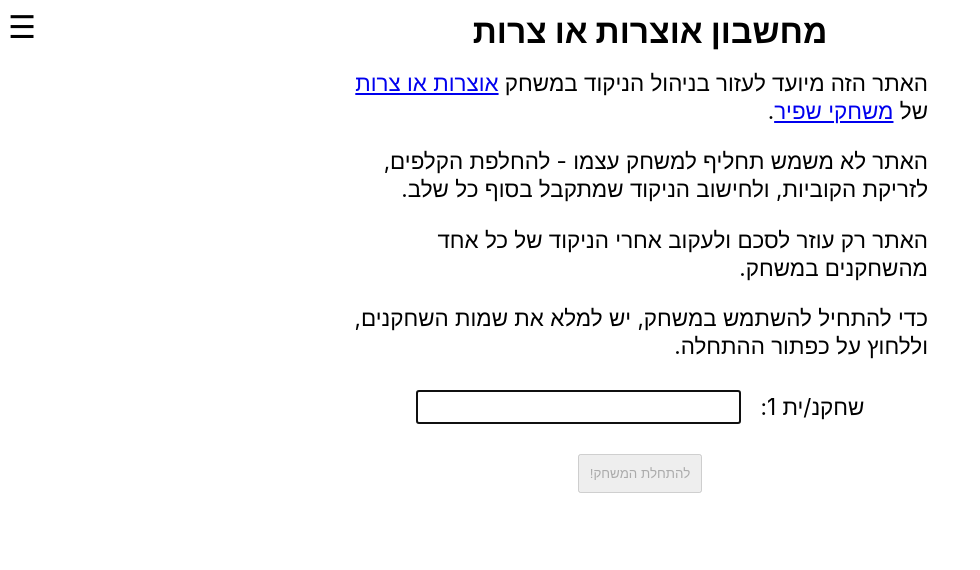
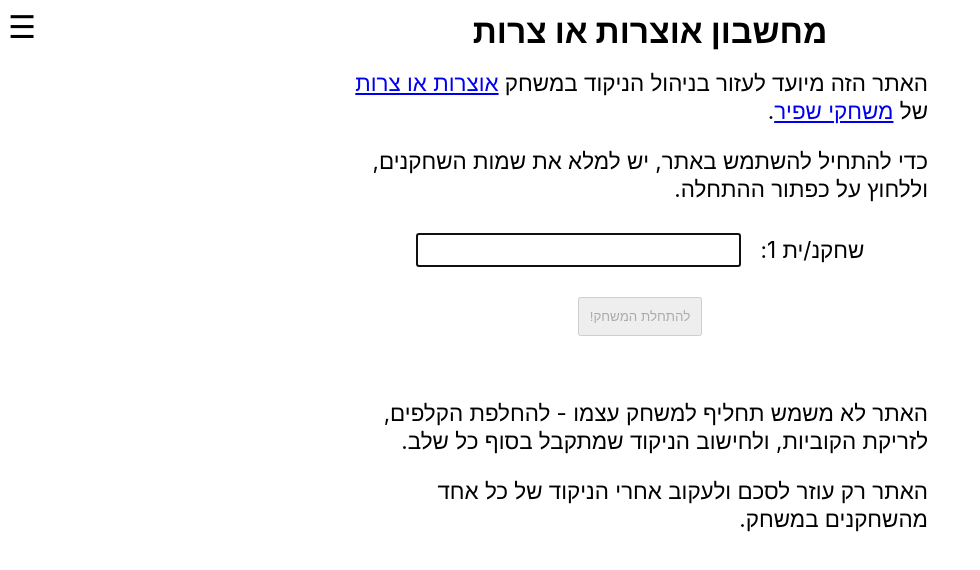
Before and after one commit to splintor/otsarot-calculator, a React (Create React App) app: page / in a window 1280 px wide. Shown: the top 570 px of the page, without its empty margins (0-980 px from the left). Built offline with nearby package versions, Linux system fonts and the light colour scheme.

Commit message:
Split instructions

```diff
--- a/src/SetupScreen.tsx
+++ b/src/SetupScreen.tsx
@@ -60,13 +60,11 @@ export const SetupScreen = ({ players, setPlayers, onStart }: SetupScreenProps)
   return (
     <div className="SetupForm">
       <div className="Instruction">
-        האתר הזה מיועד לעזור בניהול הניקוד במשחק <a href="https://www.shafirgames.com" target="_blank">אוצרות או צרות</a> של <a href="https://www.shafirgames.com/otzarot" target="_blank">משחקי שפיר</a>.
+        האתר הזה מיועד לעזור בניהול הניקוד במשחק <a href="https://www.shafirgames.com" rel="noopener noreferrer"
+                                                    target="_blank">אוצרות או צרות</a> של <a
+        href="https://www.shafirgames.com/otzarot" rel="noopener noreferrer" target="_blank">משחקי שפיר</a>.
         <p/>
-        האתר לא משמש תחליף למשחק עצמו - להחלפת הקלפים, לזריקת הקוביות, ולחישוב הניקוד שמתקבל בסוף כל שלב.
-        <p/>
-        האתר רק עוזר לסכם ולעקוב אחרי הניקוד של כל אחד מהשחקנים במשחק.
-        <p/>
-        כדי להתחיל להשתמש במשחק, יש למלא את שמות השחקנים, וללחוץ על כפתור ההתחלה.
+        כדי להתחיל להשתמש באתר, יש למלא את שמות השחקנים, וללחוץ על כפתור ההתחלה.
       </div>
       {
         players.map((player, index) =>
@@ -90,6 +88,12 @@ export const SetupScreen = ({ players, setPlayers, onStart }: SetupScreenProps)
           משחק חדש!
         </button>}
       </div>
+      <div className="Instruction">
+        <p/>
+        האתר לא משמש תחליף למשחק עצמו - להחלפת הקלפים, לזריקת הקוביות, ולחישוב הניקוד שמתקבל בסוף כל שלב.
+        <p/>
+        האתר רק עוזר לסכם ולעקוב אחרי הניקוד של כל אחד מהשחקנים במשחק.
+      </div>
     </div>
   )
 }
```
